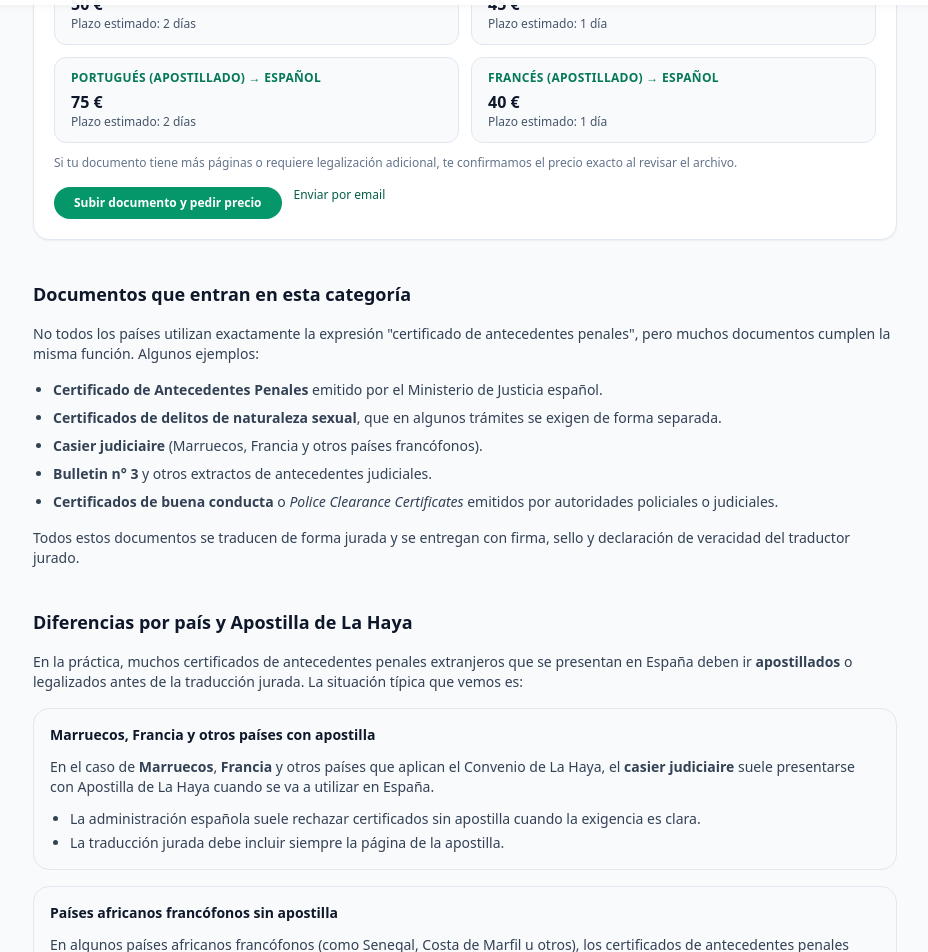
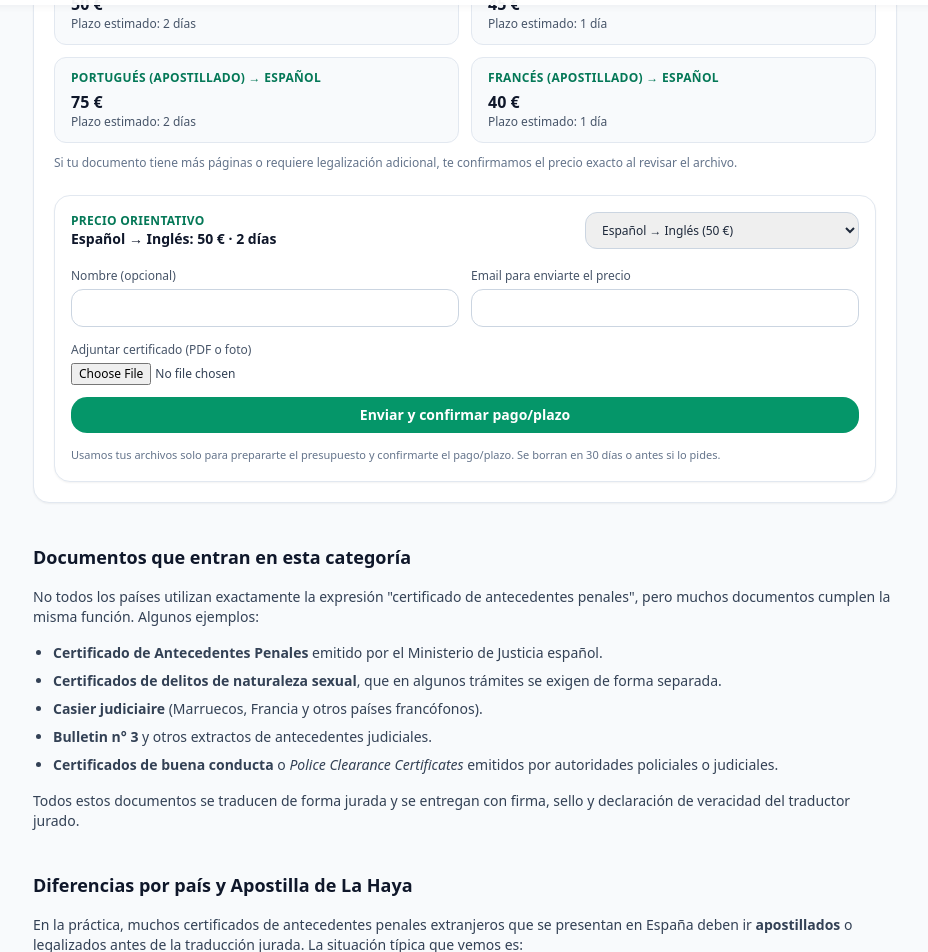
Before and after one commit to juanlatregua/traduccionesjuradas-next, a Next.js app: page /documentos-oficiales/antecedentes-penales in a window 1280 px wide. Shown: the part 795-1747 px from the top of the page, without its empty margins (175-1103 px from the left). Built offline with nearby package versions, Linux system fonts and the light colour scheme.

Commit message:
Mini calculadora con precios/plazos y envío directo en antecedentes penales

```diff
--- a/app/documentos-oficiales/antecedentes-penales/page.tsx
+++ b/app/documentos-oficiales/antecedentes-penales/page.tsx
@@ -1,6 +1,7 @@
 // app/documentos-oficiales/antecedentes-penales/page.tsx
 import type { Metadata } from "next";
 import Link from "next/link";
+import { AntecedentesMiniForm } from "@/components/AntecedentesMiniForm";
 import { MAIL_LINK, WHATSAPP_LINK } from "@/lib/contact";
 
 export const metadata: Metadata = {
@@ -90,20 +91,7 @@ export default function AntecedentesPenalesPage() {
         <p className="mt-3 text-xs text-slate-500">
           Si tu documento tiene más páginas o requiere legalización adicional, te confirmamos el precio exacto al revisar el archivo.
         </p>
-        <div className="mt-4 flex flex-wrap gap-3">
-          <a
-            href="/presupuesto"
-            className="rounded-2xl bg-emerald-600 px-5 py-2 text-xs font-semibold text-white hover:bg-emerald-700"
-          >
-            Subir documento y pedir precio
-          </a>
-          <a
-            href="mailto:hola@traduccionesjuradas.net?subject=Antecedentes%20penales%20-%20Presupuesto"
-            className="text-xs font-medium text-emerald-800 underline-offset-2 hover:underline"
-          >
-            Enviar por email
-          </a>
-        </div>
+        <AntecedentesMiniForm />
       </section>
 
       {/* TIPOS DE DOCUMENTOS */}
--- /dev/null
+++ b/components/AntecedentesMiniForm.tsx
@@ -0,0 +1,138 @@
+"use client";
+
+import { useState, useRef } from "react";
+
+const OPTIONS = [
+  { id: "es-en", label: "Español → Inglés", price: "50 €", plazo: "2 días" },
+  { id: "es-fr", label: "Español → Francés", price: "45 €", plazo: "1 día" },
+  { id: "pt-es", label: "Portugués (apostillado) → Español", price: "75 €", plazo: "2 días" },
+  { id: "fr-es", label: "Francés (apostillado) → Español", price: "40 €", plazo: "1 día" },
+];
+
+export function AntecedentesMiniForm() {
+  const [pair, setPair] = useState(OPTIONS[0]);
+  const [email, setEmail] = useState("");
+  const [nombre, setNombre] = useState("");
+  const [file, setFile] = useState<File | null>(null);
+  const [loading, setLoading] = useState(false);
+  const [toast, setToast] = useState<{ type: "ok" | "error"; msg: string } | null>(null);
+  const fileRef = useRef<HTMLInputElement | null>(null);
+
+  const submit = async (e: React.FormEvent) => {
+    e.preventDefault();
+    setToast(null);
+    if (!email || !file) {
+      setToast({ type: "error", msg: "Añade tu email y el documento para calcular." });
+      return;
+    }
+    setLoading(true);
+    try {
+      const fd = new FormData();
+      fd.append("nombre", nombre || "");
+      fd.append("email", email);
+      fd.append("idiomaOrigen", pair.id === "pt-es" || pair.id === "fr-es" ? pair.label.split(" → ")[0] : "español");
+      fd.append("idiomaDestino", pair.id === "es-en" ? "inglés" : pair.id === "es-fr" ? "francés" : "español");
+      fd.append("tipoDocumento", `Antecedentes penales (${pair.label})`);
+      fd.append("plazo", pair.plazo);
+      fd.append("aceptaPrivacidad", "true");
+      fd.append("files", file);
+
+      const res = await fetch("/api/presupuesto", { method: "POST", body: fd });
+      const data = await res.json();
+      if (!res.ok || !data.ok) throw new Error(data.error || "Error al enviar");
+      setToast({ type: "ok", msg: "Recibido. Te confirmamos precio y pago en unos minutos." });
+      setEmail("");
+      setNombre("");
+      setFile(null);
+      if (fileRef.current) fileRef.current.value = "";
+    } catch (err: any) {
+      setToast({ type: "error", msg: err?.message || "No se pudo enviar" });
+    } finally {
+      setLoading(false);
+    }
+  };
+
+  return (
+    <div className="mt-6 rounded-2xl border border-slate-200 bg-white p-4 shadow-sm">
+      <div className="flex flex-wrap items-center justify-between gap-2">
+        <div>
+          <p className="text-xs font-semibold uppercase tracking-wide text-emerald-700">Precio orientativo</p>
+          <p className="text-sm font-semibold text-slate-900">{pair.label}: {pair.price} · {pair.plazo}</p>
+        </div>
+        <select
+          value={pair.id}
+          onChange={(e) => setPair(OPTIONS.find((o) => o.id === e.target.value) || OPTIONS[0])}
+          className="rounded-xl border border-slate-300 px-3 py-2 text-xs"
+        >
+          {OPTIONS.map((o) => (
+            <option key={o.id} value={o.id}>
+              {o.label} ({o.price})
+            </option>
+          ))}
+        </select>
+      </div>
+
+      <form onSubmit={submit} className="mt-4 space-y-3 text-sm text-slate-700">
+        <div className="grid gap-3 sm:grid-cols-2">
+          <div>
+            <label className="text-xs text-slate-600">Nombre (opcional)</label>
+            <input
+              type="text"
+              value={nombre}
+              onChange={(e) => setNombre(e.target.value)}
+              className="mt-1 w-full rounded-xl border border-slate-300 px-3 py-2 text-sm"
+            />
+          </div>
+          <div>
+            <label className="text-xs text-slate-600">Email para enviarte el precio</label>
+            <input
+              type="email"
+              required
+              value={email}
+              onChange={(e) => setEmail(e.target.value)}
+              className="mt-1 w-full rounded-xl border border-slate-300 px-3 py-2 text-sm"
+            />
+          </div>
+        </div>
+
+        <div>
+          <label className="text-xs text-slate-600">Adjuntar certificado (PDF o foto)</label>
+          <input
+            ref={fileRef}
+            type="file"
+            required
+            accept=".pdf,.jpg,.jpeg,.png,.webp"
+            onChange={(e) => setFile(e.target.files?.[0] || null)}
+            className="mt-1 block w-full text-xs"
+          />
+          {file && (
+            <p className="mt-1 text-xs text-slate-500">
+              Archivo: {file.name} ({Math.round(file.size / 1024)} KB)
+            </p>
+          )}
+        </div>
+
+        <button
+          type="submit"
+          disabled={loading}
+          className="w-full rounded-2xl bg-emerald-600 px-4 py-2 text-sm font-semibold text-white hover:bg-emerald-700 disabled:cursor-not-allowed disabled:opacity-70"
+        >
+          {loading ? "Enviando..." : "Enviar y confirmar pago/plazo"}
+        </button>
+
+        {toast && (
+          <p
+            className={`text-xs font-semibold ${
+              toast.type === "ok" ? "text-emerald-700" : "text-red-600"
+            }`}
+          >
+            {toast.msg}
+          </p>
+        )}
+        <p className="text-[11px] text-slate-500">
+          Usamos tus archivos solo para prepararte el presupuesto y confirmarte el pago/plazo. Se borran en 30 días o antes si lo pides.
+        </p>
+      </form>
+    </div>
+  );
+}
```
